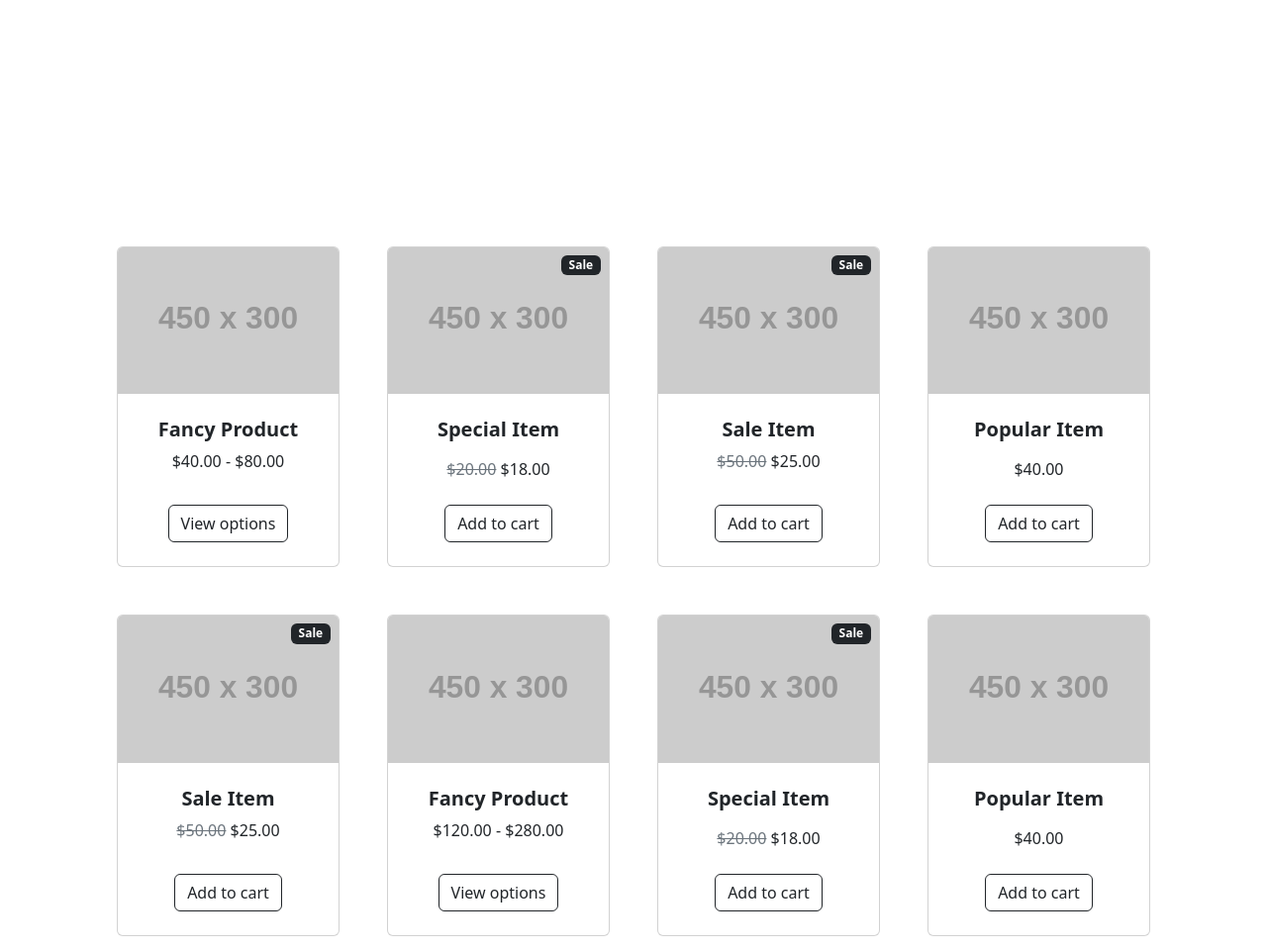
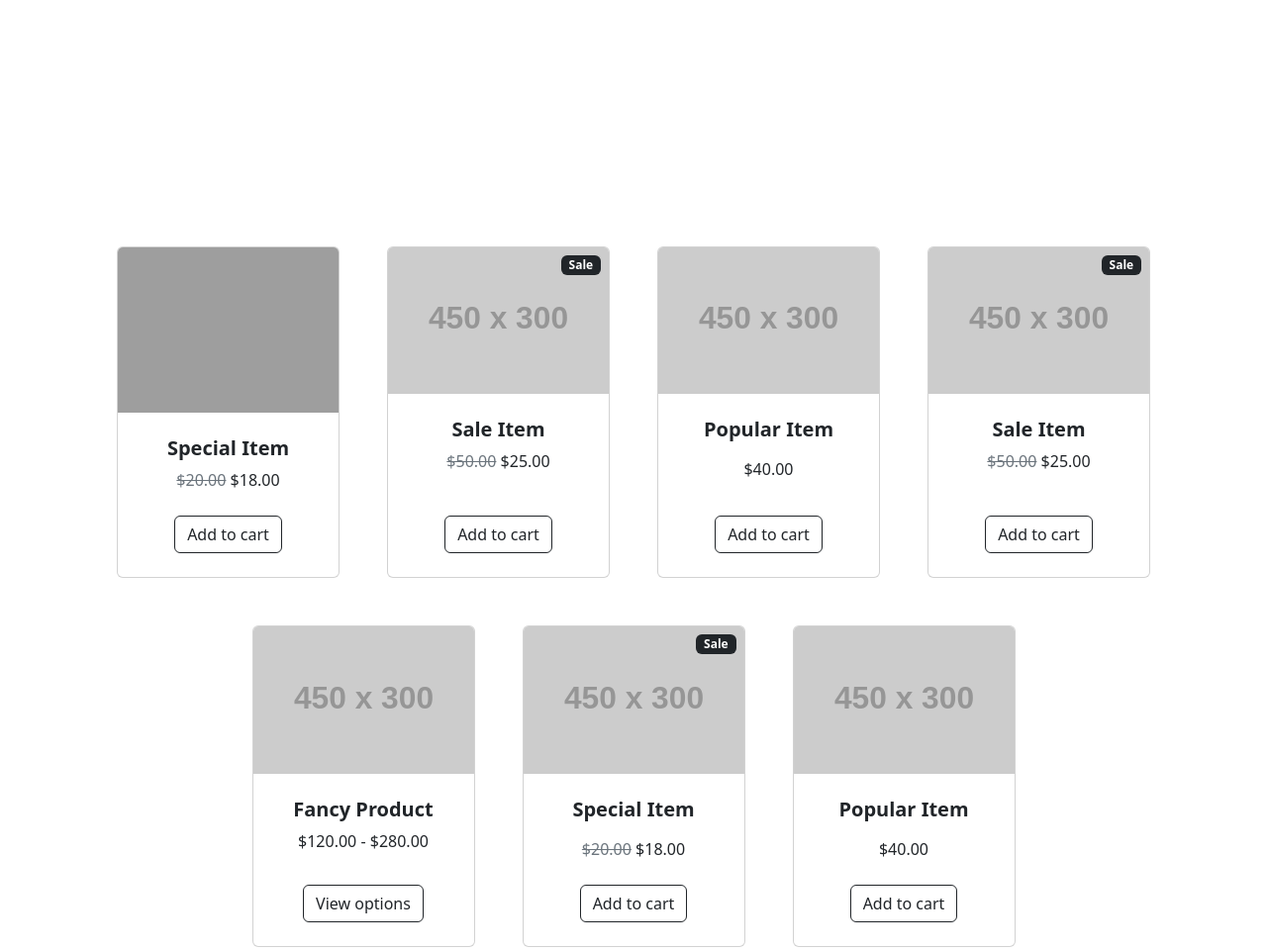
Before and after one commit to Daniela1221/Proyecto-Final, a Django app: template project/apps/tienda/templates/tienda/index.html in a window 1280 px wide. Shown: the part 704-1665 px from the top of the page at 99% size. Run offline with Django 4.2, Linux system fonts and the light colour scheme; the template is opened without the code that fills it, so the values that code supplies are empty; grey boxes labelled with a size stand in for pictures from a placeholder-image service; some libraries are stand-ins or nearby versions; grey boxes are pictures that could not be loaded.

Commit message:
add tienda.productos.html

```diff
--- a/project/apps/tienda/templates/tienda/productos.html
+++ b/project/apps/tienda/templates/tienda/productos.html
@@ -10,41 +10,12 @@
                 <div class="col mb-5">
                     <div class="card h-100">
                         <!-- Product image-->
-                        <img class="card-img-top" src="https://dummyimage.com/450x300/dee2e6/6c757d.jpg" alt="..." />
-                        <!-- Product details-->
-                        <div class="card-body p-4">
-                            <div class="text-center">
-                                <!-- Product name-->
-                                <h5 class="fw-bolder">Fancy Product</h5>
-                                <!-- Product price-->
-                                $40.00 - $80.00
-                            </div>
-                        </div>
-                        <!-- Product actions-->
-                        <div class="card-footer p-4 pt-0 border-top-0 bg-transparent">
-                            <div class="text-center"><a class="btn btn-outline-dark mt-auto" href="#">View options</a></div>
-                        </div>
-                    </div>
-                </div>
-                <div class="col mb-5">
-                    <div class="card h-100">
-                        <!-- Sale badge-->
-                        <div class="badge bg-dark text-white position-absolute" style="top: 0.5rem; right: 0.5rem">Sale</div>
-                        <!-- Product image-->
-                        <img class="card-img-top" src="https://dummyimage.com/450x300/dee2e6/6c757d.jpg" alt="..." />
+                        <img class="card-img-top" src="{% static '' %}" alt="..." />
                         <!-- Product details-->
                         <div class="card-body p-4">
                             <div class="text-center">
                                 <!-- Product name-->
                                 <h5 class="fw-bolder">Special Item</h5>
-                                <!-- Product reviews-->
-                                <div class="d-flex justify-content-center small text-warning mb-2">
-                                    <div class="bi-star-fill"></div>
-                                    <div class="bi-star-fill"></div>
-                                    <div class="bi-star-fill"></div>
-                                    <div class="bi-star-fill"></div>
-                                    <div class="bi-star-fill"></div>
-                                </div>
                                 <!-- Product price-->
                                 <span class="text-muted text-decoration-line-through">$20.00</span>
                                 $18.00
```
